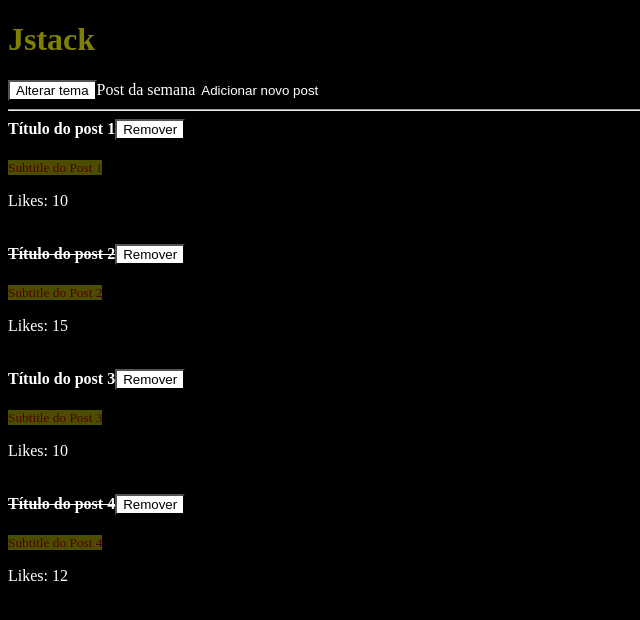
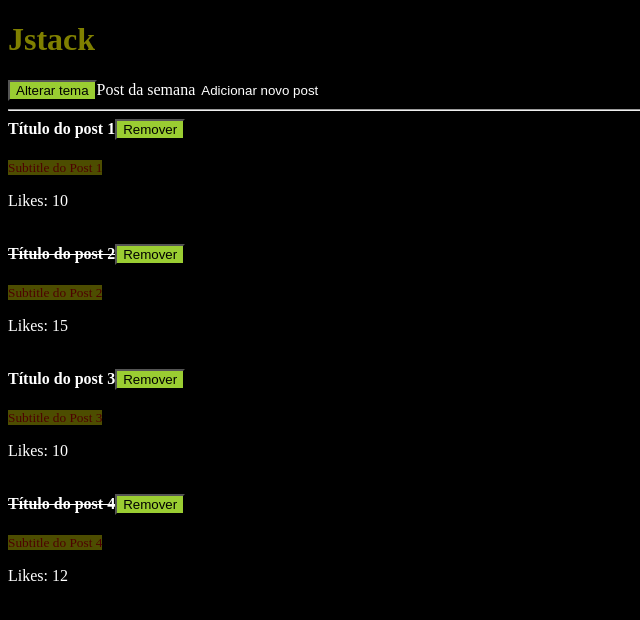
Before and after one commit to cauealb/full-stack, a React app in the folder React/: page / in a window 1280 px wide. Shown: the top 620 px of the page, without its empty margins (0-640 px from the left). Built offline with nearby package versions, Linux system fonts and the light colour scheme.

Commit message:
incluindo no componente o estilo

```diff
--- a/React/src/components/Button.jsx
+++ b/React/src/components/Button.jsx
@@ -1,20 +1,18 @@
 import React, { useContext } from "react";
 import PropTypes from "prop-types";
 import { Context } from "./Context.jsx";
+
+import BtnStyle from './Button.js';
 
 export default function Button(props) {
     const { theme } = useContext(Context)
 
     return (
-        <button
+        <BtnStyle
             onClick={props.onClick}
-            style={{
-                color: theme === 'dark' ? "#fff" : "#000",
-                backgroundColor: theme === 'dark' ? "#000" : "#fff"
-            }}
         >
             {props.children}
-        </button>
+        </BtnStyle>
     );
 }
 
```
